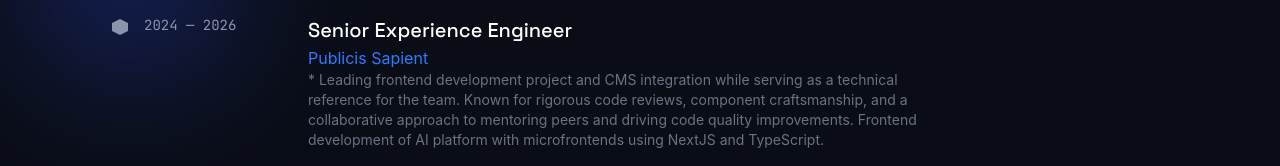
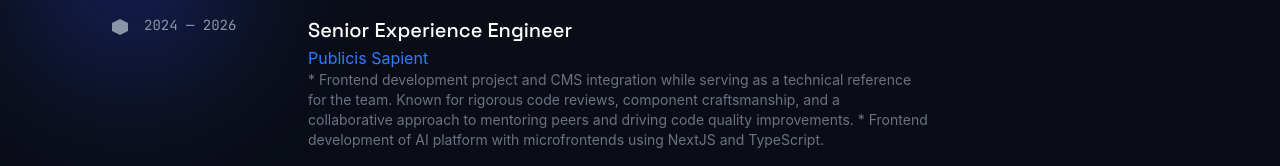
Before and after one commit to hectormerla/hecmerladev, a React (Vite) app: page / in a window 1280 px wide. Shown: the part 763-929 px from the top of the page. Built offline with nearby package versions, Linux system fonts and the light colour scheme.

Commit message:
Update experience info

```diff
--- a/src/components/sections/ExperienceSection.tsx
+++ b/src/components/sections/ExperienceSection.tsx
@@ -9,7 +9,7 @@ const EXPERIENCE = [
     position: "Senior Experience Engineer",
     company: "Publicis Sapient",
     description:
-      "* Leading frontend development project and CMS integration while serving as a technical reference for the team. Known for rigorous code reviews, component craftsmanship, and a collaborative approach to mentoring peers and driving code quality improvements. Frontend development of AI platform with microfrontends using NextJS and TypeScript.",
+      "* Frontend development project and CMS integration while serving as a technical reference for the team. Known for rigorous code reviews, component craftsmanship, and a collaborative approach to mentoring peers and driving code quality improvements. * Frontend development of AI platform with microfrontends using NextJS and TypeScript.",
     stack: [
       "React",
       "NextJS",
```
